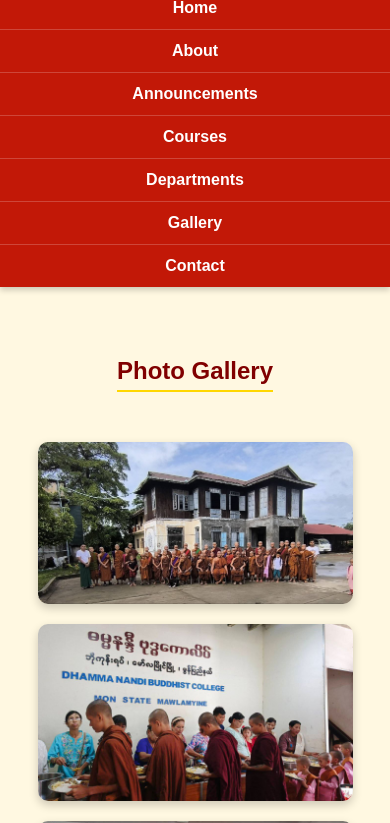
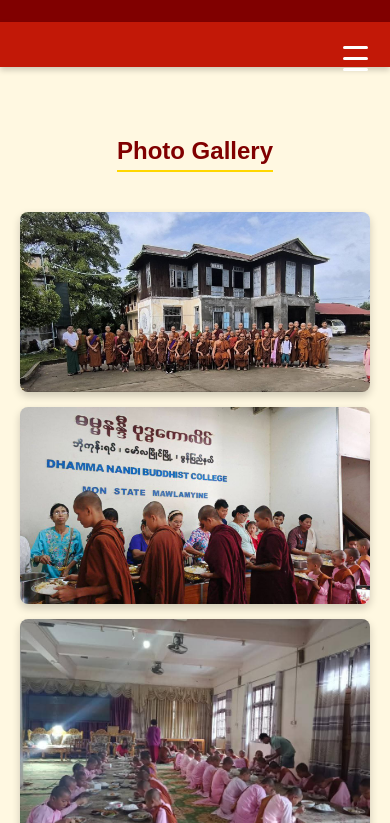
Before and after one commit to sitagustudent/dbc, a plain HTML site: page gallery.html in a window 390 px wide. Shown: the part 283-1106 px from the top of the page. Drawn offline with Linux system fonts and the light colour scheme.

Commit message:
Update gallery.html

```diff
--- a/gallery.html
+++ b/gallery.html
@@ -5,19 +5,116 @@
   <meta name="viewport" content="width=device-width, initial-scale=1.0">
   <title>Gallery | Dhamma Nandi Buddhist College</title>
   <link rel="stylesheet" href="style.css">
+  <style>
+    /* Navbar styling */
+    nav {
+      background-color: #c21807;
+      display: flex;
+      justify-content: center;
+      align-items: center;
+      flex-wrap: wrap;
+      position: relative;
+    }
+
+    nav a {
+      color: white;
+      text-decoration: none;
+      padding: 14px 22px;
+      font-weight: bold;
+    }
+
+    nav a:hover {
+      background-color: #a31406;
+      border-radius: 4px;
+    }
+
+    /* Hamburger button */
+    .menu-toggle {
+      display: none;
+      flex-direction: column;
+      justify-content: center;
+      align-items: center;
+      cursor: pointer;
+      padding: 12px;
+      position: absolute;
+      right: 10px;
+      top: 8px;
+    }
+
+    .menu-toggle div {
+      width: 25px;
+      height: 3px;
+      background-color: white;
+      margin: 4px 0;
+      border-radius: 2px;
+      transition: 0.3s;
+    }
+
+    @media (max-width: 768px) {
+      nav {
+        flex-direction: column;
+        align-items: flex-start;
+        padding-top: 45px;
+      }
+
+      nav a {
+        display: none;
+        width: 100%;
+        text-align: left;
+        border-top: 1px solid rgba(255,255,255,0.2);
+        padding: 12px 18px;
+      }
+
+      nav.active a {
+        display: block;
+      }
+
+      .menu-toggle {
+        display: flex;
+      }
+    }
+
+    /* Gallery Grid */
+    .image-section {
+      display: grid;
+      grid-template-columns: repeat(auto-fit, minmax(200px, 1fr));
+      gap: 15px;
+      max-width: 1000px;
+      margin: 20px auto;
+    }
+
+    .image-section img {
+      width: 100%;
+      border-radius: 8px;
+      object-fit: cover;
+      box-shadow: 0 4px 8px rgba(0,0,0,0.2);
+      transition: transform 0.3s, box-shadow 0.3s;
+    }
+
+    .image-section img:hover {
+      transform: scale(1.05);
+      box-shadow: 0 8px 16px rgba(0,0,0,0.3);
+    }
+  </style>
 </head>
 <body>
 
   <header>
-    <img src="dbclogo.png" alt="Dhamma Nandi Buddhist College Logo">
+    <img src="dbclogo.png" alt="Dhamma Nandi Buddhist College Logo" style="width:120px;">
     <h1>Dhamma Nandi Buddhist College</h1>
     <p>Established BE 2563 / CE 2019</p>
   </header>
 
-  <nav>
+  <nav id="navbar">
+    <div class="menu-toggle" id="menu-toggle">
+      <div></div>
+      <div></div>
+      <div></div>
+    </div>
+
     <a href="index.html">Home</a>
     <a href="about.html">About</a>
-<a href="announcements.html" class="active">Announcements</a>
+    <a href="announcements.html">Announcements</a>
     <a href="courses.html">Courses</a>
     <a href="departments.html">Departments</a>
     <a href="gallery.html" class="active">Gallery</a>
@@ -40,5 +137,14 @@
     © 2025 Dhamma Nandi Buddhist College | All Rights Reserved.
   </footer>
 
+  <script>
+    // Mobile menu toggle
+    const menuToggle = document.getElementById('menu-toggle');
+    const navbar = document.getElementById('navbar');
+    menuToggle.addEventListener('click', () => {
+      navbar.classList.toggle('active');
+    });
+  </script>
+
 </body>
 </html>
```
